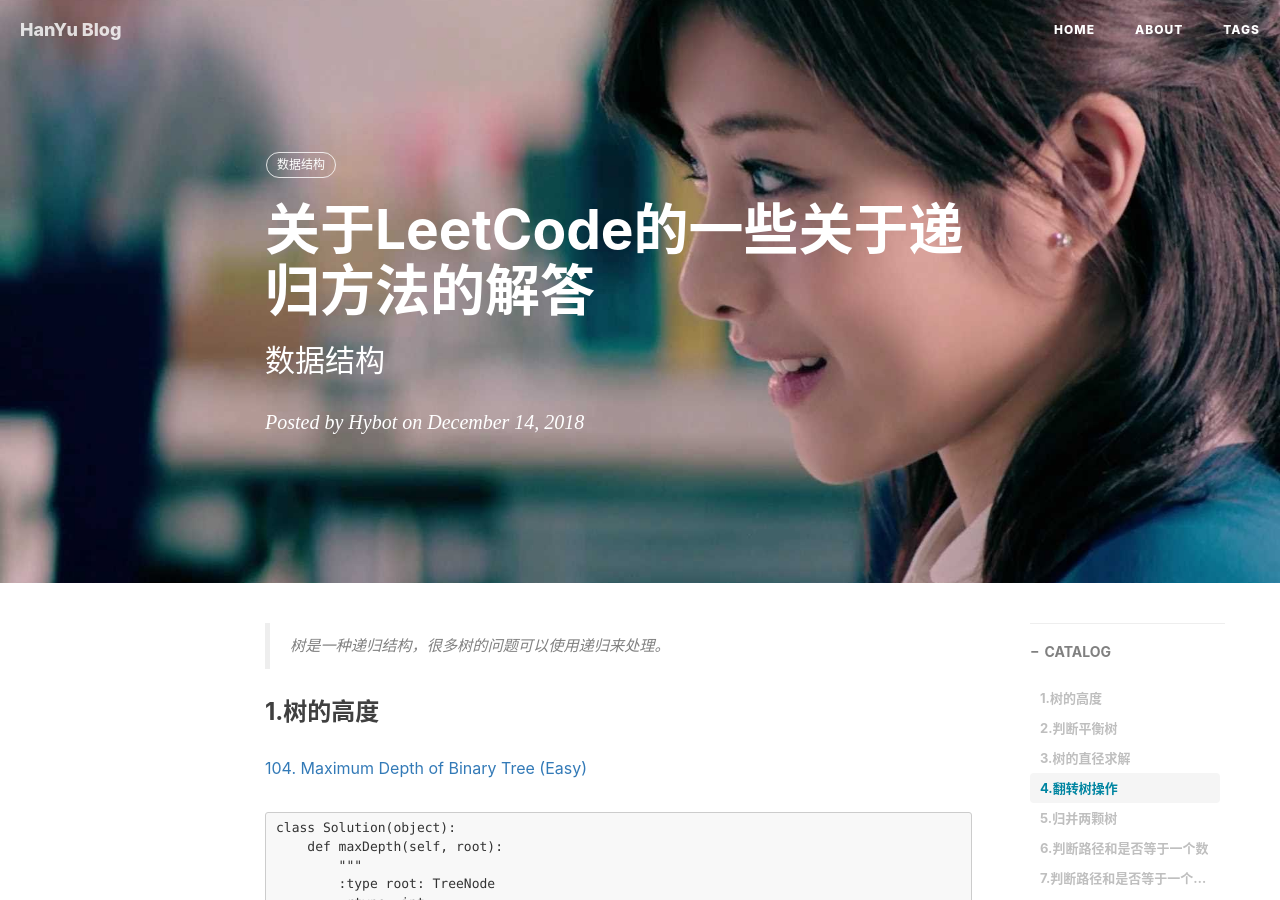
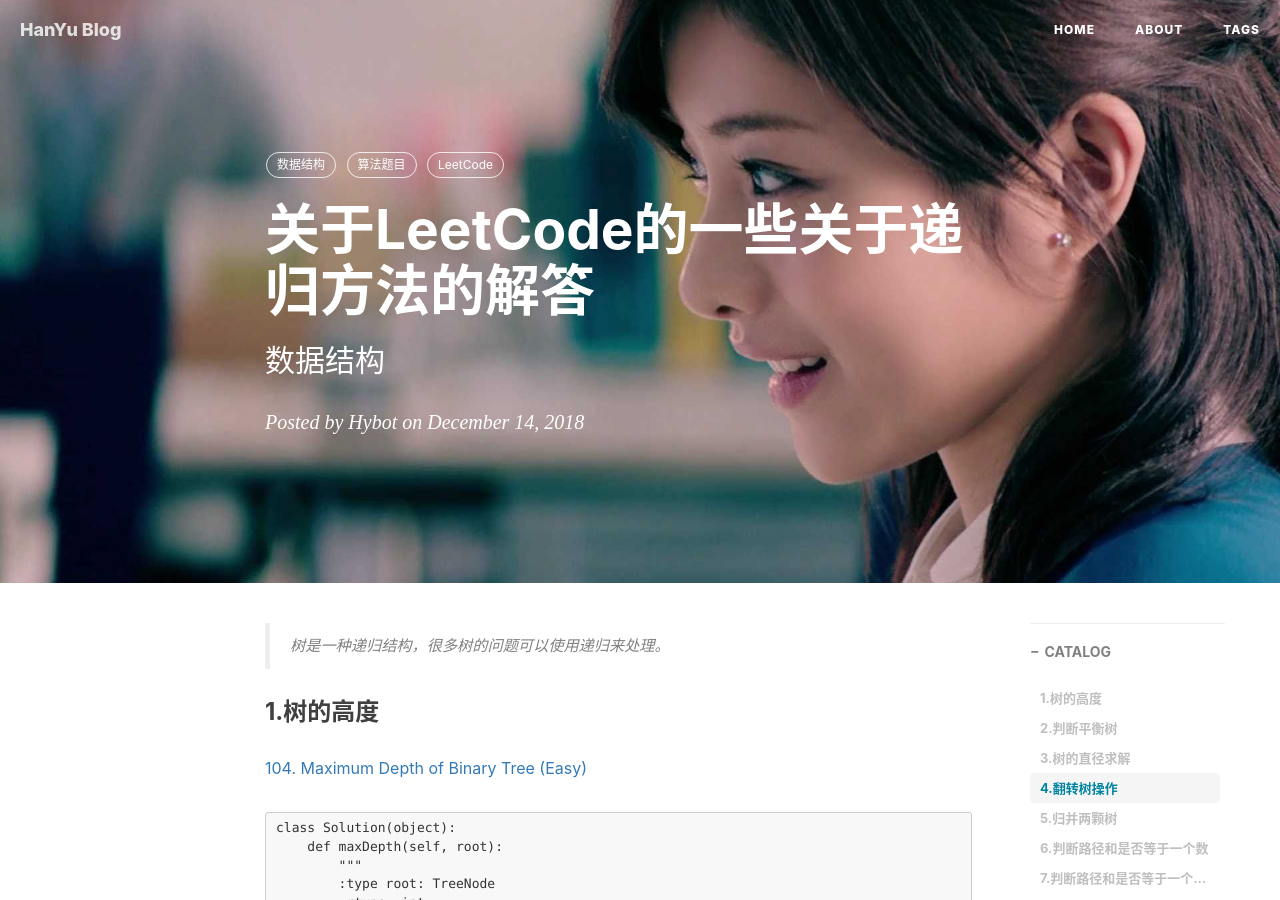
Before and after one commit to yuniler/yuniler.github.io, a Jekyll site: the page built from _posts/2018-12-27-关于LeetCode的一些关于递归方法的解答.md, in a window 1280 px wide and 900 px high. Built offline with Jekyll 4.4.1, drawn with Linux system fonts in a browser that asks for light colours; nearby versions of some CDN libraries; comment, search, counter and statistics services are not loaded.

Commit message:
Update 2018-12-27-关于LeetCode的一些关于递归方法的解答.md

```diff
--- a/_posts/2018-12-27-关于LeetCode的一些关于递归方法的解答.md
+++ b/_posts/2018-12-27-关于LeetCode的一些关于递归方法的解答.md
@@ -8,6 +8,8 @@ header-img: img/post-bg-shiyuan1.jpg
 catalog: true
 tags:
     - 数据结构
+    - 算法题目
+    - LeetCode
 ---
 
 > 树是一种递归结构，很多树的问题可以使用递归来处理。
```
